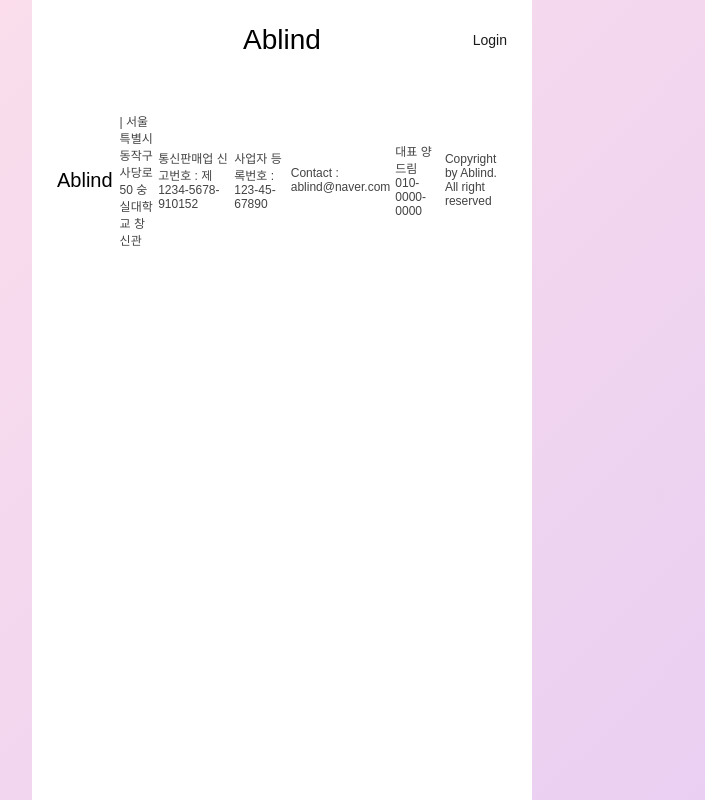
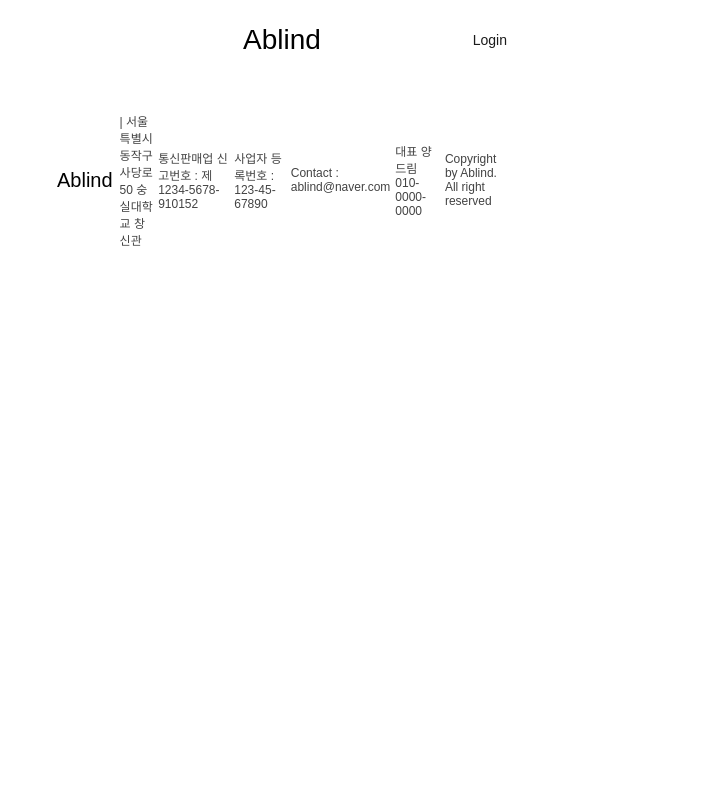
Before and after one commit to Jun99uu/ablindRefactor, a React (Create React App) app: page / in a window 1280 px wide. Shown: the whole page, without its empty margins (358-1063 px from the left). Built offline with nearby package versions, Linux system fonts and the light colour scheme; a web font is replaced by a local one.

Commit message:
fix : 배경색 제거

```diff
--- a/src/styles/global.scss
+++ b/src/styles/global.scss
@@ -3,7 +3,7 @@ body {
   padding: 0;
   margin: 0;
   font-family: "SUIT Variable", sans-serif;
-  background: linear-gradient(135deg, #ffe1ea, #e7cdf3);
+  // background: linear-gradient(135deg, #ffe1ea, #e7cdf3);
   display: flex;
   justify-content: center;
   align-items: center;
```
